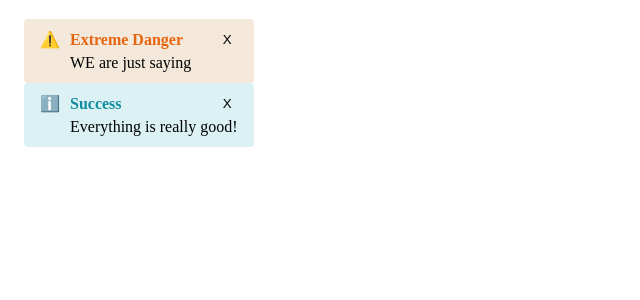
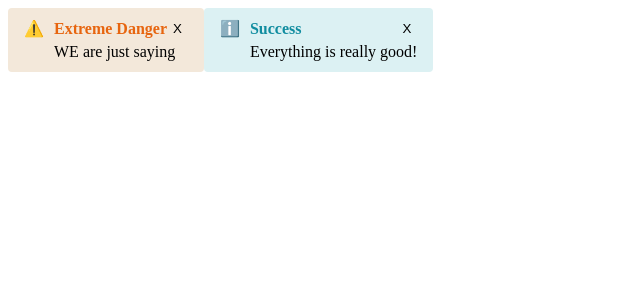
Before and after one commit to Kratosgado/react-piano, a React (Create React App) app: page / in a window 1280 px wide. Shown: the top 300 px of the page, without its empty margins (0-640 px from the left). Built offline with nearby package versions, Linux system fonts and the light colour scheme.

Commit message:
finish styling with module.css

```diff
--- a/src/chapt4Styling/Alert.css
+++ b/src/chapt4Styling/Alert.module.css
@@ -19,13 +19,13 @@
    align-items: center;
    margin-bottom: 5px;
 }
-.header-icon {
+.headerIcon {
    width: 30px;
 }
-.header-text {
+.headerText {
    font-weight: bold;
 }
-.close-button {
+.closeButton {
    border: none;
    background: transparent;
    margin-left: auto;
--- a/src/chapt4Styling/Alert.tsx
+++ b/src/chapt4Styling/Alert.tsx
@@ -1,6 +1,6 @@
 
 import { useState } from "react";
-import "./Alert.css";
+import styles from './Alert.module.css'
 
 type AlertProps = {
    type: "warning" | "information"
@@ -24,21 +24,21 @@ export const Alert = (props: AlertProps) => {
    };
 
    return (
-      <div className={`container ${type}`}>
-         <div className="header">
+      <div className={`${styles.container} ${styles[type]}`}>
+         <div className={styles.header}>
             <span
-               className="header-icon"
+               className={styles.headerIcon}
                role="img"
                aria-label={type === "warning" ? "Warning" : "Information"}>
                {type === "warning" ? "⚠️" : "ℹ️"}</span>
-            <span className="header-text">{heading}</span>
+            <span className={styles.headerText}>{heading}</span>
             {closable && (
-            <button className="close-button" aria-label="Close" onClick={handleCloseClick}>
+            <button className={styles.closeButton} aria-label="Close" onClick={handleCloseClick}>
                <span role="img" aria-label="Close">X</span>
             </button>
          )}
          </div>
-         <div className="content">{children}</div>
+         <div className={styles.content}>{children}</div>
       </div>
    )
 }
```
